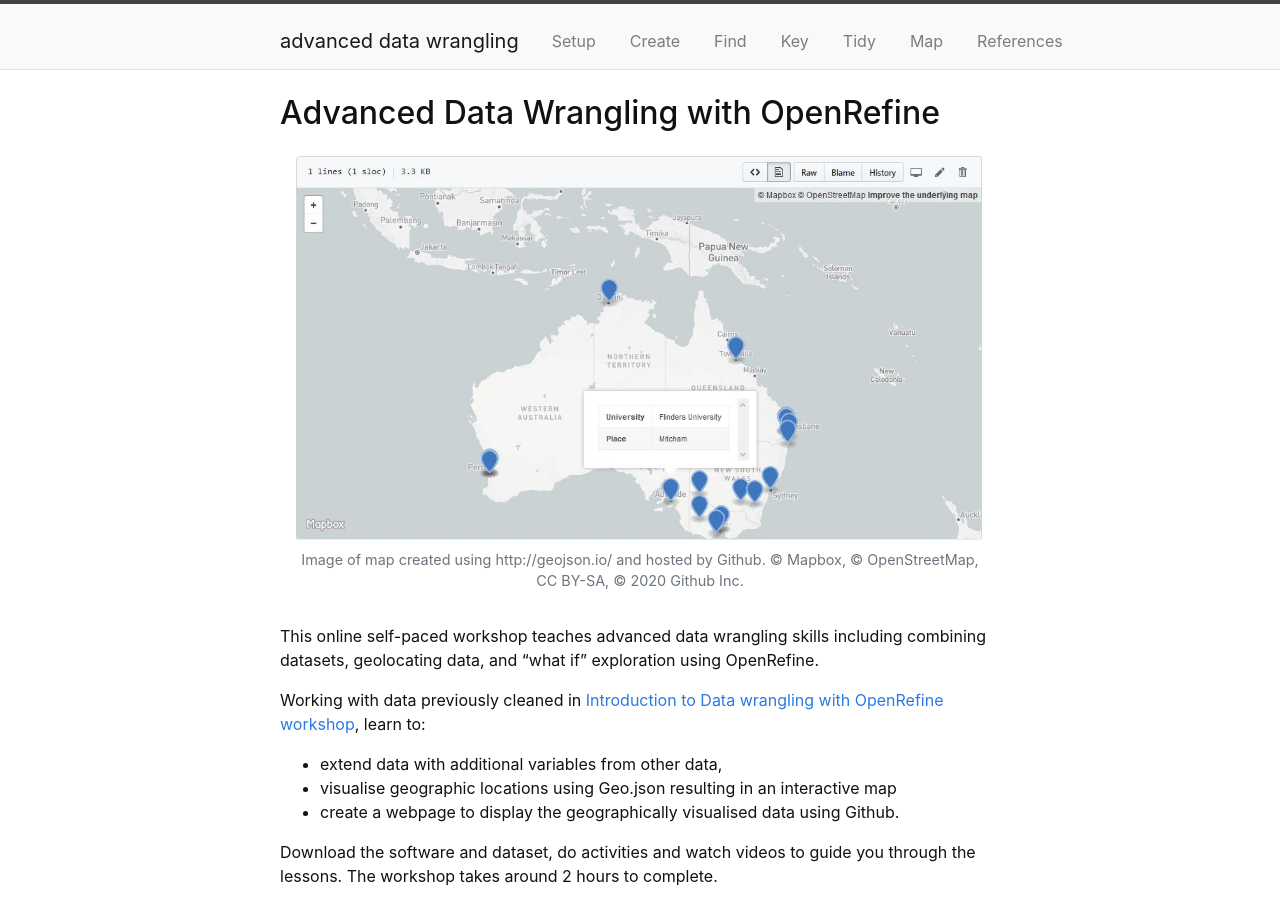
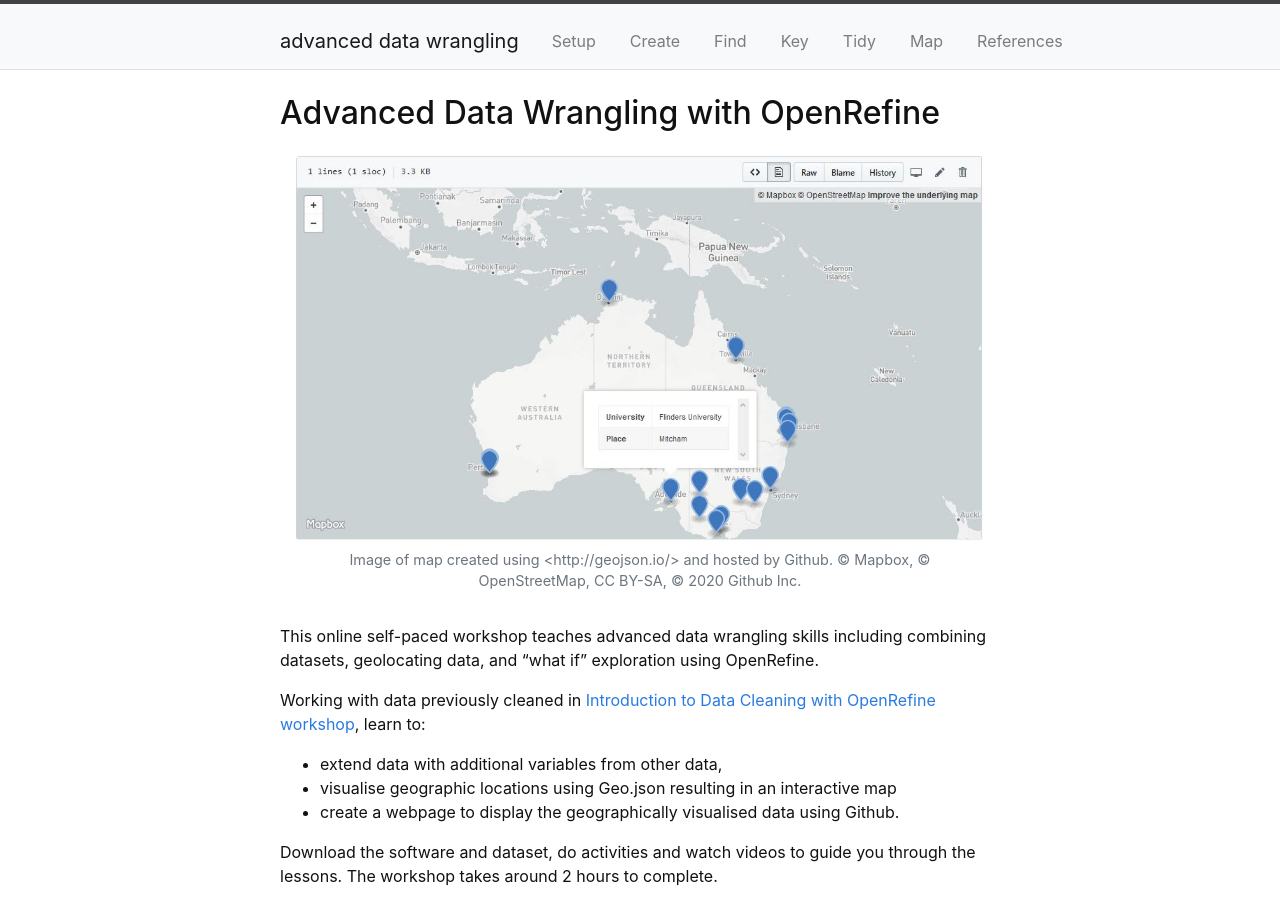
Before and after one commit to GULibrarySandbox/advanced-data-wrangle-old, a Jekyll site: the page built from index.md, in a window 1280 px wide and 900 px high. Built offline with Jekyll 4.4.1, drawn with Linux system fonts in a browser that asks for light colours.

Commit message:
New repo

```diff
--- a/index.md
+++ b/index.md
@@ -5,13 +5,13 @@ layout: default
 
 ## Advanced Data Wrangling with OpenRefine
 
-{% include figure.html img="MapAus.JPG" alt="intro image here" caption="Image of map created using http://geojson.io/ and hosted by Github.
+{% include figure.html img="MapAus.JPG" alt="intro image here" caption="Image of map created using <http://geojson.io/> and hosted by Github.
 
 © Mapbox, © OpenStreetMap, CC BY-SA, © 2020 Github Inc." width="100%" %}
 
 This online self-paced workshop teaches advanced data wrangling skills including combining datasets, geolocating data, and “what if” exploration using OpenRefine.
 
-Working with data previously cleaned in [Introduction to Data wrangling with OpenRefine workshop](https://griffithunilibrary.github.io/intro-data-wrangle/), learn to:
+Working with data previously cleaned in [Introduction to Data Cleaning with OpenRefine workshop](https://griffithunilibrary.github.io/data-cleaning-intro/), learn to:
 
 - extend data with additional variables from other data,
 - visualise geographic locations using Geo.json resulting in an interactive map
```
